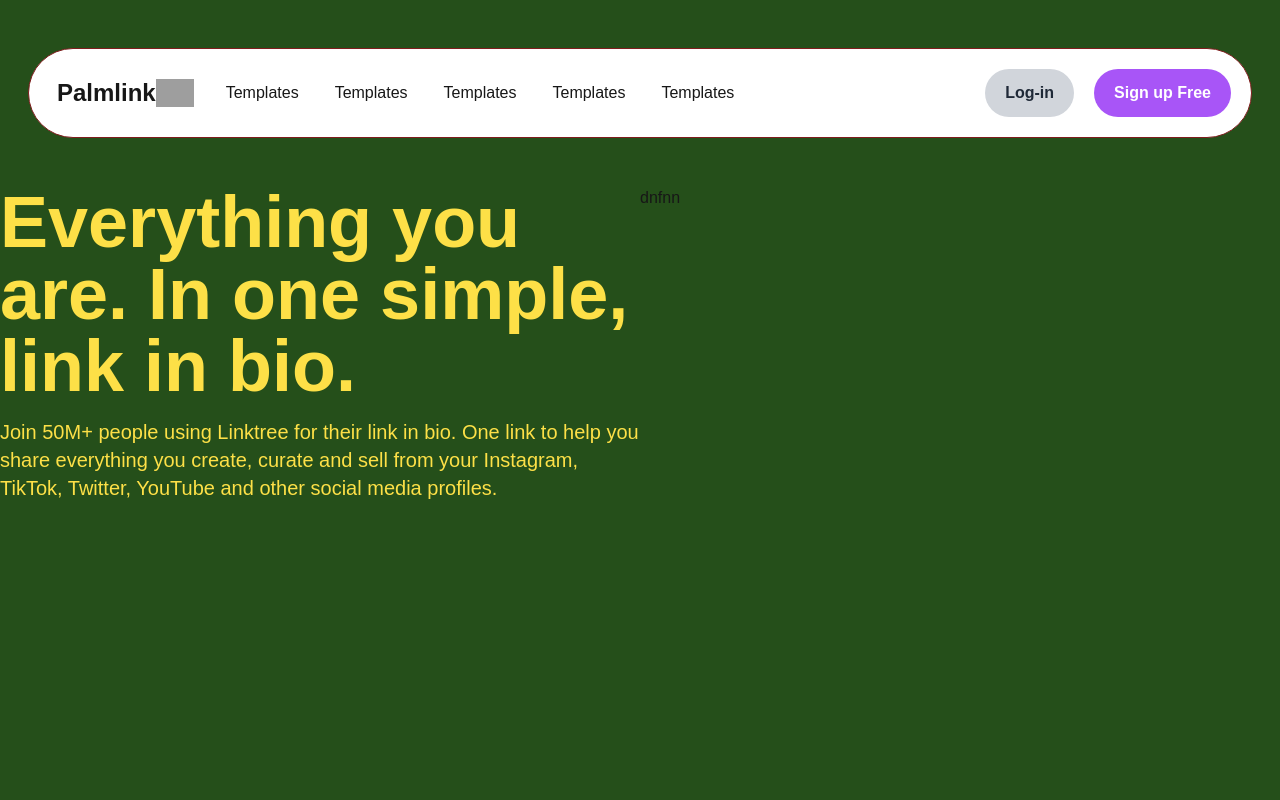
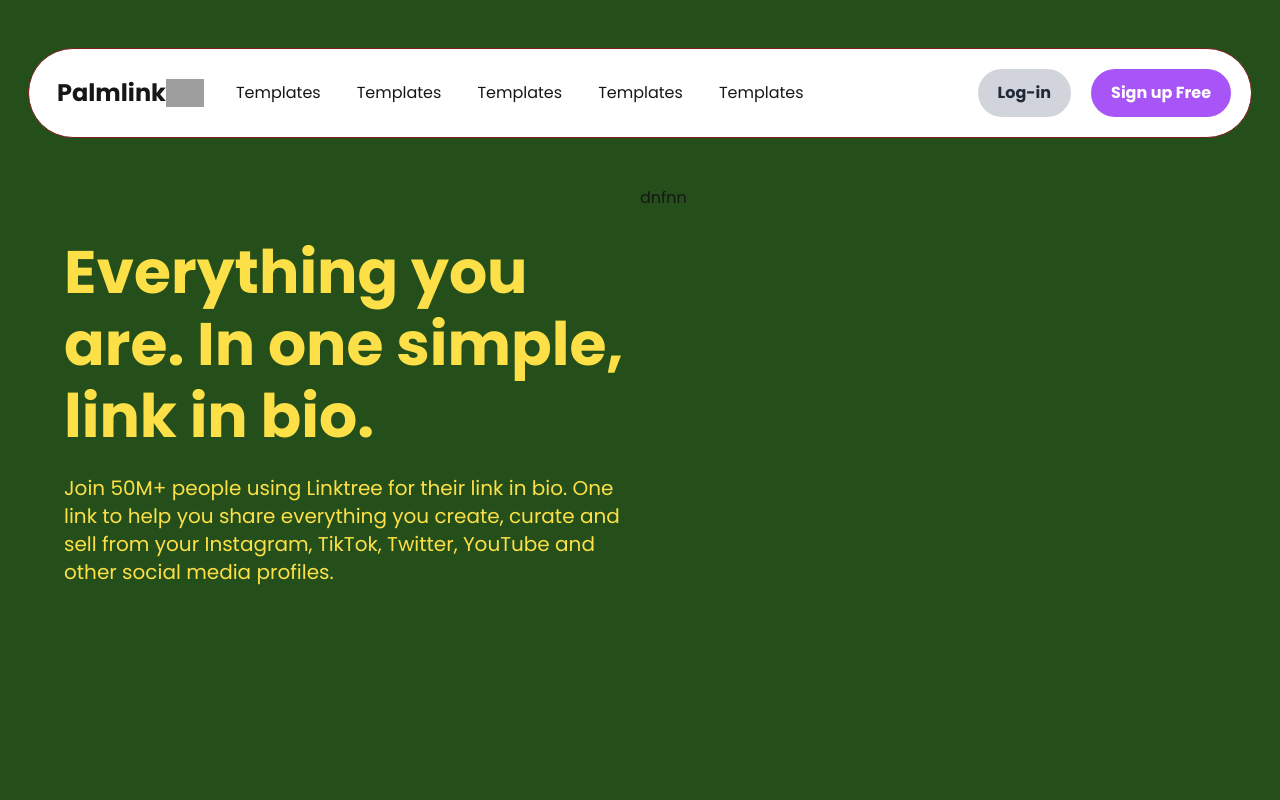
Before and after one commit to kumail-ahmad/myLink, a Next.js app: page / in a window 1280 px wide. Shown: the top 800 px of the page. Built offline with nearby package versions, Linux system fonts and the light colour scheme; grey boxes are pictures that could not be loaded.

Commit message:
changed body

```diff
--- a/app/layout.js
+++ b/app/layout.js
@@ -1,7 +1,7 @@
 import { Geist, Geist_Mono } from "next/font/google";
 import "./globals.css";
 import Navbar from "./components/Navbar";
-
+const poppins = 'https://fonts.googleapis.com/css2?family=Poppins:wght@300;400;500;600;700&display=swap';
 const geistSans = Geist({
   variable: "--font-geist-sans",
   subsets: ["latin"],
@@ -20,8 +20,11 @@ export const metadata = {
 export default function RootLayout({ children }) {
   return (
     <html lang="en">
+      <head>
+        <link href={poppins} rel="stylesheet" />
+      </head>
       <body
-        className={`${geistSans.variable} ${geistMono.variable} antialiased bg-customGreen`}
+        className={`${geistSans.variable} ${geistMono.variable} antialiased font-poppins bg-customGreen`}
       >
         <Navbar />
         {children}
--- a/app/page.js
+++ b/app/page.js
@@ -5,14 +5,14 @@ export default function Home() {
     <main>
       <section className="bg-customGreen min-h-[100vh] grid grid-cols-2">
         <div>
-          <div classname="flex justify-center flex-col ml-[10vw] gap-3 ">
-            <p className="text-yellow-300 font-bold text-7xl">
+          <div className="flex justify-center mt-14 flex-col ml-[5vw] gap-3 font-poppins">
+            <p className="text-yellow-300 font-bold text-6xl">
               Everything you{" "}
             </p>
-            <p className="text-yellow-300 font-bold text-7xl">
+            <p className="text-yellow-300 font-bold text-6xl">
               are. In one simple,
             </p>
-            <p className="text-yellow-300 font-bold text-7xl"> link in bio.</p>
+            <p className="text-yellow-300 font-bold text-6xl"> link in bio.</p>
             <p className="text-yellow-300 text-xl my-4">
               Join 50M+ people using Linktree for their link in bio. One link to
               help you share everything you create, curate and sell from your
--- a/tailwind.config.mjs
+++ b/tailwind.config.mjs
@@ -12,6 +12,9 @@ export default {
         foreground: "var(--foreground)",
         customGreen: "#254F1A",
       },
+      fontFamily: {
+        poppins: ["Poppins", "sans-serif"],
+      },
     },
   },
   plugins: [],
```
